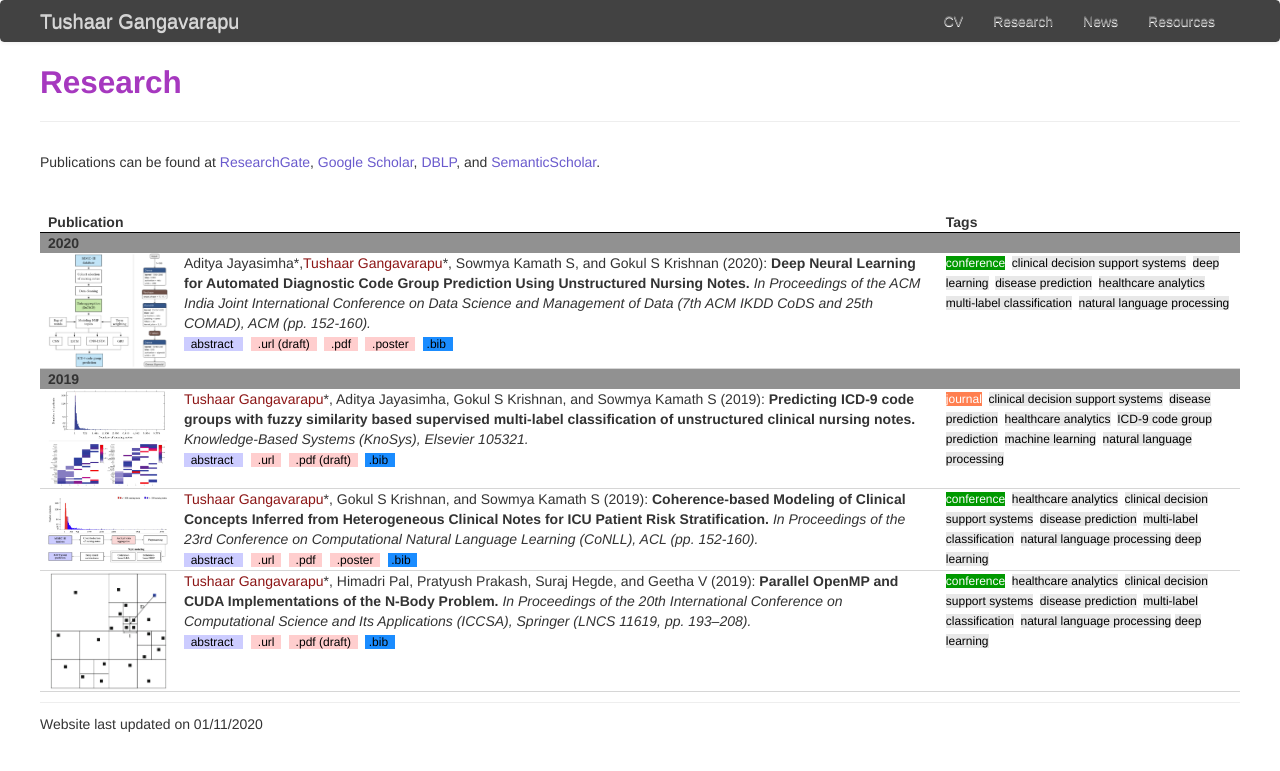
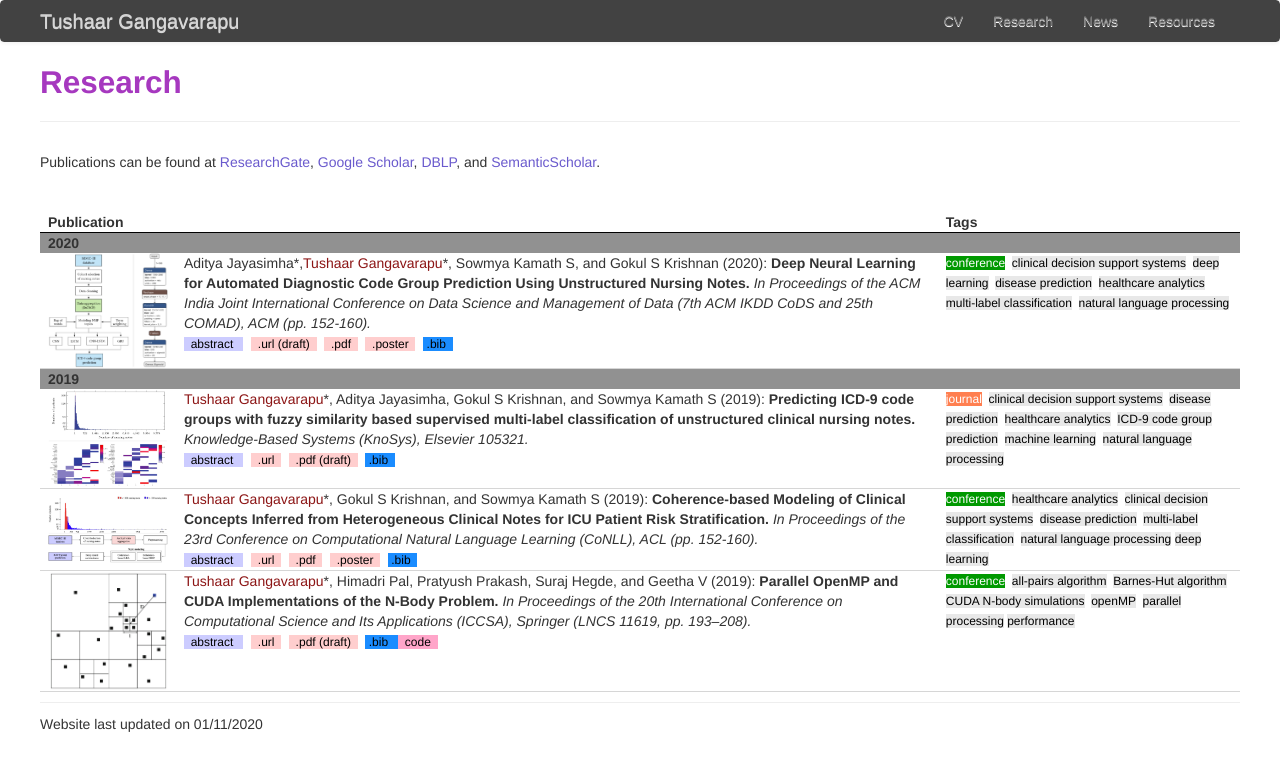
Before and after one commit to TushaarGVS/tushaargvs.github.io, a Jekyll site: the page built from pages/research.html, in a window 1280 px wide. Shown: the top 771 px of the page. Built offline with Jekyll 4.4.1, drawn with Linux system fonts in a browser that asks for light colours; nearby versions of some CDN libraries.

Commit message:
Customizing the website

```diff
--- a/pages/research.html
+++ b/pages/research.html
@@ -335,15 +335,17 @@ description: Tushaar Gangavarapu's research
           }
         </div>
       </span>
+
+      <span style="color:white;background-color:#ffa5c9;font-size:12px;cursor: pointer;"> <a href="https://github.com/TushaarGVS/Parallel-N-Body-Problem" target="_blank"><font color="black">&nbsp; code &nbsp;</font></a></span>&nbsp;
     </td>
     <td style="font-weight: normal; font-size:12px;vertical-align: top;">
       <span style="color:white;background-color: #090">conference</span>&nbsp;
-      <span style="color:black;background-color: #E8E8E8">healthcare analytics</span>&nbsp;
-      <span style="color:black;background-color: #E8E8E8">clinical decision support systems</span>&nbsp;
-      <span style="color:black;background-color: #E8E8E8">disease prediction</span>&nbsp;
-      <span style="color:black;background-color: #E8E8E8">multi-label classification</span>&nbsp;
-      <span style="color:black;background-color: #E8E8E8">natural language processing</span>
-      <span style="color:black;background-color: #E8E8E8">deep learning</span>&nbsp;
+      <span style="color:black;background-color: #E8E8E8">all-pairs algorithm</span>&nbsp;
+      <span style="color:black;background-color: #E8E8E8">Barnes-Hut algorithm</span>&nbsp;
+      <span style="color:black;background-color: #E8E8E8">CUDA N-body simulations</span>&nbsp;
+      <span style="color:black;background-color: #E8E8E8">openMP</span>&nbsp;
+      <span style="color:black;background-color: #E8E8E8">parallel processing</span>
+      <span style="color:black;background-color: #E8E8E8">performance</span>&nbsp;
     </td>
   </tr>
 </table>
```
